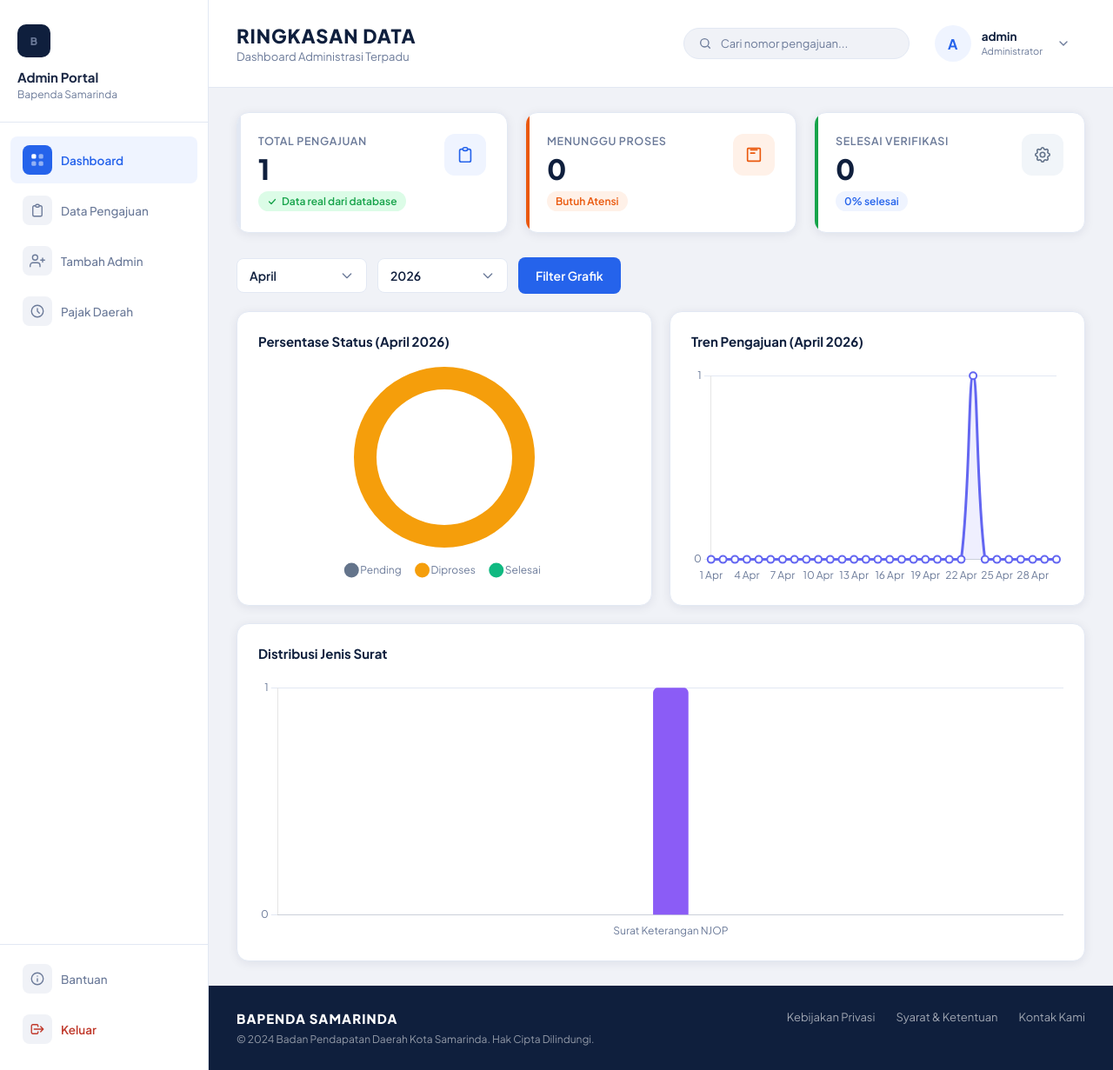
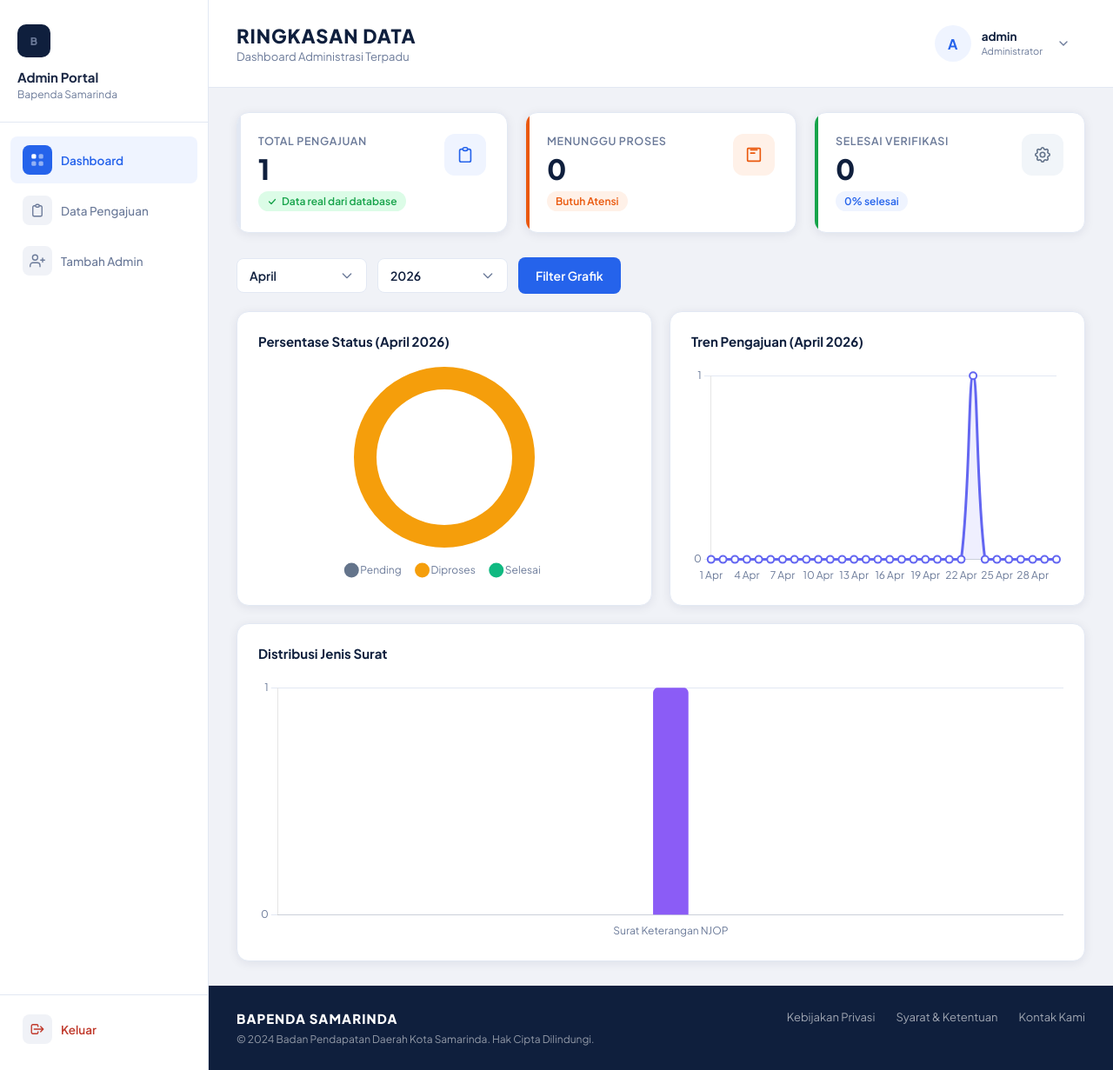
Before and after one commit to Asnan09/bapenda_kota-samarinda, a PHP site: page /admin/dashboard.php in a window 1280 px wide. Shown: the whole page at 87% size. Run offline with PHP 8.4, Linux system fonts and the light colour scheme; a user stored in the database is signed in; data comes from the database, SQL or seed files in the repository.

Commit message:
feat: perbarui menu sidebar dan navigasi dashboard

```diff
--- a/admin/dashboard.php
+++ b/admin/dashboard.php
@@ -107,20 +107,8 @@ $bulan_array = [
                 </span>
                 Tambah Admin
             </a>
-            <a href="../index.php">
-                <span class="nav-icon">
-                    <svg width="18" height="18" fill="none" viewBox="0 0 24 24"><circle cx="12" cy="12" r="9" stroke="currentColor" stroke-width="1.8"/><path d="M12 8v4l3 3" stroke="currentColor" stroke-width="1.8" stroke-linecap="round"/></svg>
-                </span>
-                Pajak Daerah
-            </a>
         </nav>
         <div class="sidebar-bottom">
-            <a href="#">
-                <span class="nav-icon">
-                    <svg width="18" height="18" fill="none" viewBox="0 0 24 24"><circle cx="12" cy="12" r="9" stroke="currentColor" stroke-width="1.8"/><path d="M12 8h.01M12 12v4" stroke="currentColor" stroke-width="1.8" stroke-linecap="round"/></svg>
-                </span>
-                Bantuan
-            </a>
             <a class="sidebar-logout" href="logout.php">
                 <span class="nav-icon">
                     <svg width="18" height="18" fill="none" viewBox="0 0 24 24"><path d="M17 16l4-4m0 0l-4-4m4 4H7m6 4v1a2 2 0 01-2 2H5a2 2 0 01-2-2V7a2 2 0 012-2h6a2 2 0 012 2v1" stroke="currentColor" stroke-width="1.8" stroke-linecap="round" stroke-linejoin="round"/></svg>
@@ -139,10 +127,6 @@ $bulan_array = [
                 <h1>Ringkasan Data</h1>
                 <p>Dashboard Administrasi Terpadu</p>
             </div>
-            <form class="search-box" method="GET" action="">
-                <svg width="16" height="16" fill="none" viewBox="0 0 24 24"><circle cx="11" cy="11" r="7" stroke="currentColor" stroke-width="2"/><path d="M20 20l-3-3" stroke="currentColor" stroke-width="2" stroke-linecap="round"/></svg>
-                <input type="text" name="q" placeholder="Cari nomor pengajuan..." value="<?php echo htmlspecialchars($kata_kunci); ?>">
-            </form>
             <div class="admin-profile" title="<?php echo htmlspecialchars($admin_username); ?>">
                 <div class="admin-avatar"><?php echo htmlspecialchars($admin_initial); ?></div>
                 <div>
```
